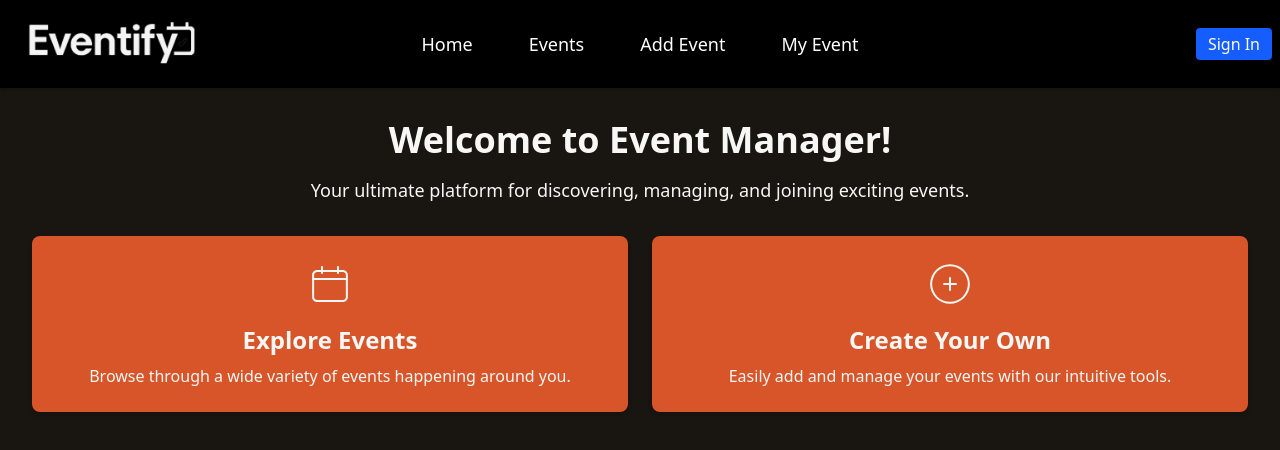
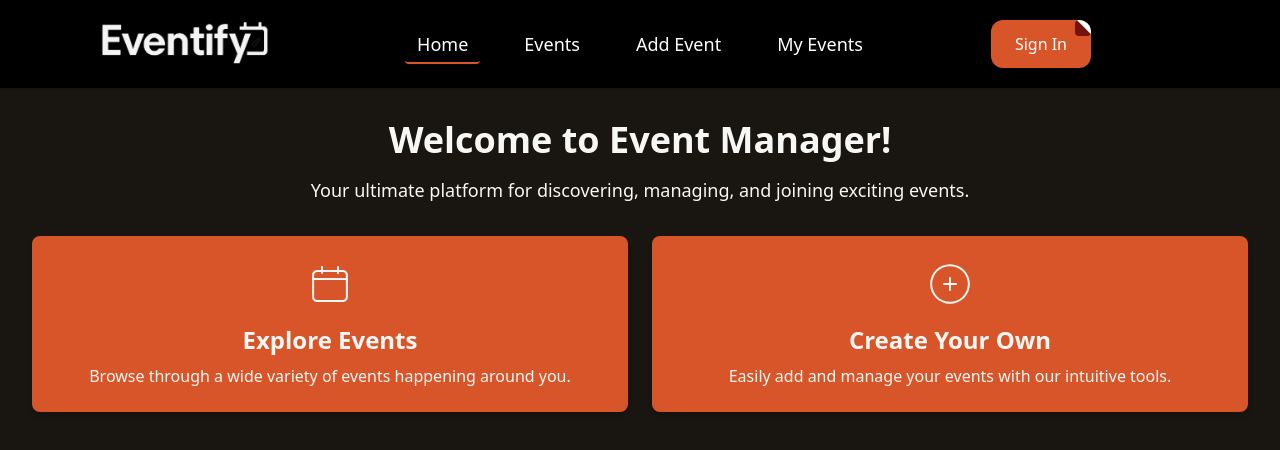
Before and after one commit to Legion204/event_management_webapp, a React (Vite) app in the folder client/: page / in a window 1280 px wide. Shown: the top 450 px of the page. Built offline with nearby package versions, Linux system fonts and the light colour scheme.

Commit message:
updated navbar ui

```diff
--- a/client/src/components/NavBar.jsx
+++ b/client/src/components/NavBar.jsx
@@ -1,12 +1,10 @@
 import React, { useState } from 'react';
-import { Link, useNavigate } from 'react-router-dom';
+import { Link, useNavigate, NavLink } from 'react-router-dom';
 import { useAuth } from "../context/AuthContext";
 
 const NavBar = () => {
     const { user, logout } = useAuth();
     const navigate = useNavigate();
-    const [search, setSearch] = useState("");
-    const [filter, setFilter] = useState("all");
 
     const handleLogout = () => {
         logout();
@@ -14,18 +12,54 @@ const NavBar = () => {
     };
     return (
         <div className="navbar bg-black shadow-sm text-white">
-            <div className="navbar-start">
+            <div className="navbar-start lg:justify-between lg:mr-28 ">
                 <div className="dropdown">
                     <div tabIndex={0} role="button" className="btn btn-ghost lg:hidden">
                         <svg xmlns="http://www.w3.org/2000/svg" className="h-5 w-5" fill="none" viewBox="0 0 24 24" stroke="currentColor"> <path strokeLinecap="round" strokeLinejoin="round" strokeWidth="2" d="M4 6h16M4 12h8m-8 6h16" /> </svg>
                     </div>
                     <ul
                         tabIndex={0}
-                        className="menu menu-sm dropdown-content bg-base-100 rounded-box z-1 mt-3 w-52 p-2 shadow">
-                        <li><Link to="/">Home</Link></li>
-                        <li><Link to="/event">Events</Link></li>
-                        <li><Link to="/add-event">Add Event</Link></li>
-                        <li><Link to="/my-event">My Event</Link></li>
+                        className="menu menu-sm dropdown-content bg-black rounded-box z-1 mt-3 w-52 p-2 shadow">
+                        <li><NavLink
+                            to="/"
+                            className={({ isActive }) =>
+                                isActive
+                                    ? "border-b-2 border-[#D85529] pb-1 text-white"
+                                    : "hover:text-[#D85529]"
+                            }
+                        >
+                            Home
+                        </NavLink></li>
+                        <li><NavLink
+                            to="/events"
+                            className={({ isActive }) =>
+                                isActive
+                                    ? "border-b-2 border-[#D85529] pb-1 text-white"
+                                    : "hover:text-[#D85529]"
+                            }
+                        >
+                            Events
+                        </NavLink></li>
+                        <li><NavLink
+                            to="/add-event"
+                            className={({ isActive }) =>
+                                isActive
+                                    ? "border-b-2 border-[#D85529] pb-1 text-white"
+                                    : "hover:text-[#D85529]"
+                            }
+                        >
+                            Add Event
+                        </NavLink></li>
+                        <li><NavLink
+                            to="/my-events"
+                            className={({ isActive }) =>
+                                isActive
+                                    ? "border-b-2 border-[#D85529] pb-1 text-white"
+                                    : "hover:text-[#D85529]"
+                            }
+                        >
+                            My Events
+                        </NavLink></li>
                     </ul>
                 </div>
                 <Link to="/" className="text-xl font-bold">
@@ -36,19 +70,58 @@ const NavBar = () => {
             </div>
             <div className="navbar-center hidden lg:flex">
                 <ul className="menu menu-horizontal px-1 space-x-8 text-lg">
-                    <li><Link to="/">Home</Link></li>
-                    <li><Link to="/events">Events</Link></li>
-                    <li><Link to="/add-event">Add Event</Link></li>
-                    <li><Link to="/my-events">My Event</Link></li>
+                    <li><NavLink
+                        to="/"
+                        className={({ isActive }) =>
+                            isActive
+                                ? "border-b-2 border-[#D85529] pb-1 text-white"
+                                : "hover:text-[#D85529]"
+                        }
+                    >
+                        Home
+                    </NavLink></li>
+                    <li><NavLink
+                        to="/events"
+                        className={({ isActive }) =>
+                            isActive
+                                ? "border-b-2 border-[#D85529] pb-1 text-white"
+                                : "hover:text-[#D85529]"
+                        }
+                    >
+                        Events
+                    </NavLink></li>
+                    <li><NavLink
+                        to="/add-event"
+                        className={({ isActive }) =>
+                            isActive
+                                ? "border-b-2 border-[#D85529] pb-1 text-white"
+                                : "hover:text-[#D85529]"
+                        }
+                    >
+                        Add Event
+                    </NavLink></li>
+                    <li><NavLink
+                        to="/my-events"
+                        className={({ isActive }) =>
+                            isActive
+                                ? "border-b-2 border-[#D85529] pb-1 text-white"
+                                : "hover:text-[#D85529]"
+                        }
+                    >
+                        My Events
+                    </NavLink></li>
+
                 </ul>
             </div>
-            <div className="navbar-end">
+            <div className="navbar-end lg:justify-between lg:ml-28 ">
                 {!user ? (
-                    <Link
-                        to="/register"
-                        className="bg-blue-600 px-3 py-1 rounded hover:bg-blue-700"
-                    >
-                        Sign In
+
+                    <Link to={'/register'} class="relative inline-flex items-center justify-start px-6 py-3 overflow-hidden font-medium transition-all bg-[#D85529] rounded-xl group">
+                        <span class="absolute top-0 right-0 inline-block w-4 h-4 transition-all duration-500 ease-in-out bg-[#74120D] rounded group-hover:-mr-4 group-hover:-mt-4">
+                            <span class="absolute top-0 right-0 w-5 h-5 rotate-45 translate-x-1/2 -translate-y-1/2 bg-white"></span>
+                        </span>
+                        <span class="absolute bottom-0 left-0 w-full h-full transition-all duration-500 ease-in-out delay-200 -translate-x-full translate-y-full bg-[#74120D] rounded group-hover:mb-12 group-hover:translate-x-0"></span>
+                        <span class="relative w-full text-left text-white transition-colors duration-200 ease-in-out group-hover:text-white">Sign In</span>
                     </Link>
                 ) : (
                     <div className="dropdown dropdown-end">
@@ -56,7 +129,7 @@ const NavBar = () => {
                             <div className="w-10 rounded-full">
                                 <img
                                     alt="user profile image"
-                                    src="https://img.daisyui.com/images/stock/photo-1534528741775-53994a69daeb.webp" />
+                                    src={user?.photoURL} />
                             </div>
                         </div>
                         <ul
--- a/client/src/pages/Home.jsx
+++ b/client/src/pages/Home.jsx
@@ -4,7 +4,7 @@ import { CiCirclePlus } from "react-icons/ci";
 
 const Home = () => {
     return (
-        <div className="bg-[#191510] p-8 shadow-lg text-center h-dvh">
+        <div className="bg-[#191510] p-8 shadow-lg text-center lg:h-dvh md:h-dvh sm:h-full">
             <h1 className="text-4xl font-bold text-[#F7F7F5] mb-4">Welcome to Event Manager!</h1>
             <p className="text-lg text-[#F7F7F5]">Your ultimate platform for discovering, managing, and joining exciting events.</p>
             <div className="mt-8 grid grid-cols-1 md:grid-cols-2 gap-6">
```
